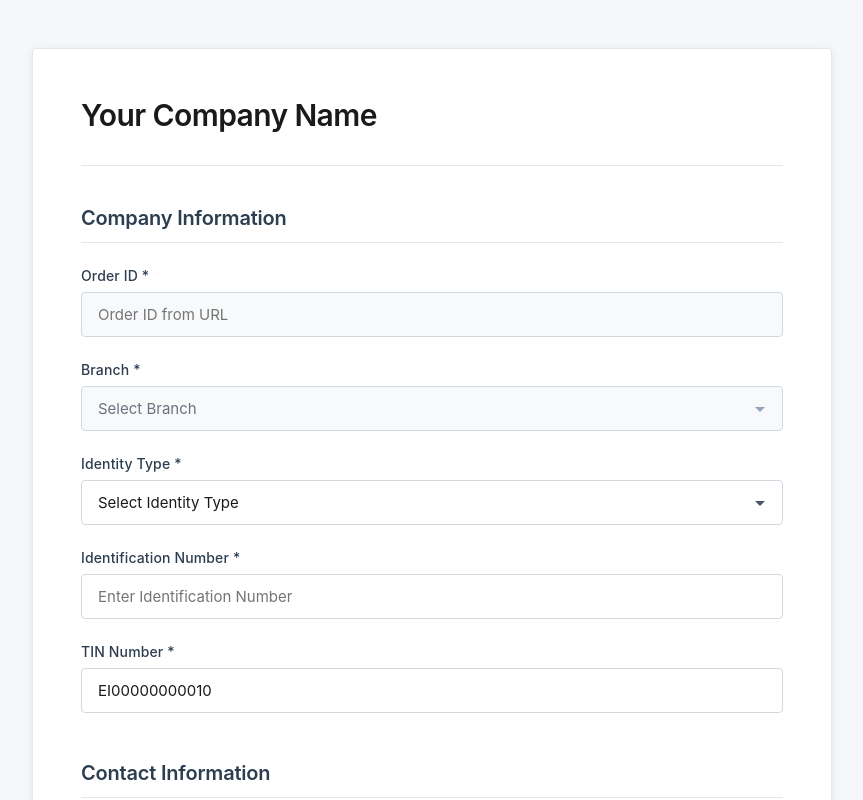
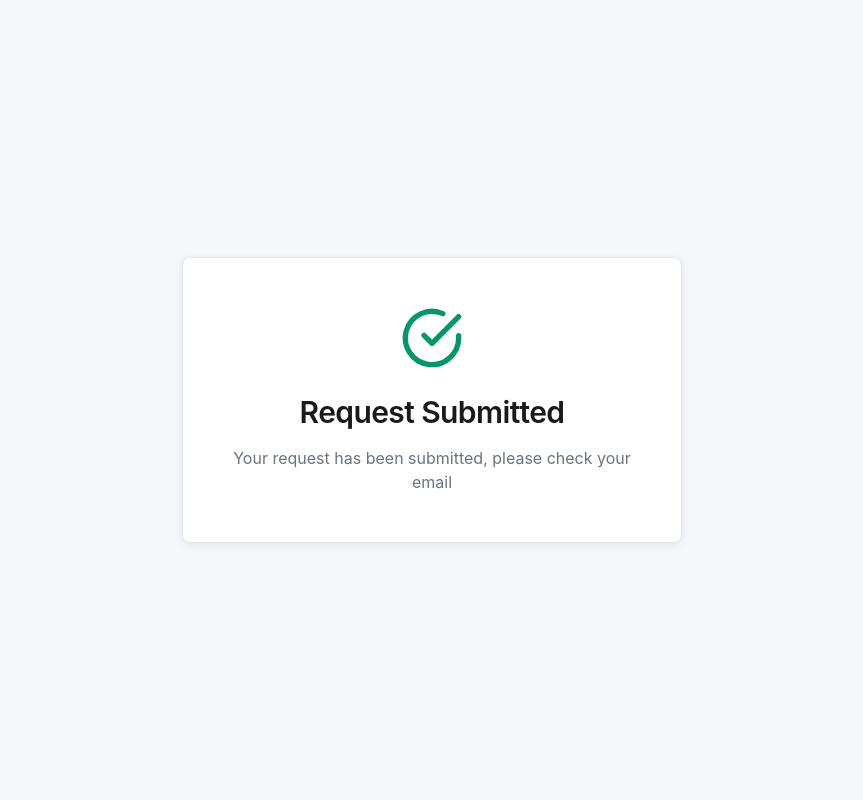
Before and after one commit to mnamz/einvoice-form, a Vue app: page /success in a window 1280 px wide. Shown: the top 800 px of the page, without its empty margins (208-1071 px from the left). Built offline with nearby package versions, Linux system fonts and the light colour scheme.

Commit message:
success page

```diff
--- a/package.json
+++ b/package.json
@@ -10,7 +10,8 @@
   "dependencies": {
     "imask": "^6.4.3",
     "sweetalert2": "^11.26.17",
-    "vue": "^3.3.4"
+    "vue": "^3.3.4",
+    "vue-router": "^4.6.4"
   },
   "devDependencies": {
     "@vitejs/plugin-vue": "^4.4.0",
--- a/src/App.vue
+++ b/src/App.vue
@@ -1,15 +1,10 @@
 <template>
-  <InvoiceForm />
+  <router-view />
 </template>
 
 <script>
-import InvoiceForm from './components/InvoiceForm.vue'
-
 export default {
-  name: 'App',
-  components: {
-    InvoiceForm
-  }
+  name: 'App'
 }
 </script>
 
--- a/src/components/InvoiceForm.vue
+++ b/src/components/InvoiceForm.vue
@@ -514,12 +514,14 @@ export default {
           toast: true,
           position: 'top-end',
           showConfirmButton: false,
-          timer: 3000,
+          timer: 2000,
           timerProgressBar: true
         })
 
-        // Reset form after successful submission (optional)
-        // this.resetForm()
+        // Redirect to success page after a short delay
+        setTimeout(() => {
+          this.$router.push('/success')
+        }, 2000)
 
       } catch (error) {
         Swal.fire({
--- /dev/null
+++ b/src/components/SuccessPage.vue
@@ -0,0 +1,87 @@
+<template>
+  <div class="success-page">
+    <div class="success-container">
+      <div class="success-icon">
+        <svg xmlns="http://www.w3.org/2000/svg" width="64" height="64" viewBox="0 0 24 24" fill="none" stroke="currentColor" stroke-width="2" stroke-linecap="round" stroke-linejoin="round">
+          <path d="M22 11.08V12a10 10 0 1 1-5.93-9.14"></path>
+          <polyline points="22 4 12 14.01 9 11.01"></polyline>
+        </svg>
+      </div>
+      <h1>Request Submitted</h1>
+      <p>Your request has been submitted, please check your email</p>
+    </div>
+  </div>
+</template>
+
+<script>
+export default {
+  name: 'SuccessPage'
+}
+</script>
+
+<style scoped>
+.success-page {
+  min-height: 100vh;
+  background: #f5f7fa;
+  display: flex;
+  justify-content: center;
+  align-items: center;
+  padding: 2rem;
+}
+
+.success-container {
+  background: white;
+  border-radius: 8px;
+  box-shadow: 0 2px 8px rgba(0, 0, 0, 0.08);
+  padding: 3rem;
+  text-align: center;
+  max-width: 500px;
+  width: 100%;
+  border: 1px solid #e1e8ed;
+}
+
+.success-icon {
+  color: #059669;
+  margin-bottom: 1.5rem;
+  display: flex;
+  justify-content: center;
+}
+
+.success-icon svg {
+  width: 64px;
+  height: 64px;
+}
+
+h1 {
+  color: #1a1a1a;
+  font-size: 1.875rem;
+  font-weight: 600;
+  margin-bottom: 1rem;
+  letter-spacing: -0.02em;
+}
+
+p {
+  color: #6b7280;
+  font-size: 1rem;
+  line-height: 1.5;
+  margin: 0;
+}
+
+@media (max-width: 768px) {
+  .success-page {
+    padding: 1.5rem 1rem;
+  }
+
+  .success-container {
+    padding: 2rem 1.5rem;
+  }
+
+  h1 {
+    font-size: 1.5rem;
+  }
+
+  p {
+    font-size: 0.9375rem;
+  }
+}
+</style>
--- a/src/main.js
+++ b/src/main.js
@@ -1,4 +1,5 @@
 import { createApp } from 'vue'
 import App from './App.vue'
+import router from './router'
 
-createApp(App).mount('#app')
+createApp(App).use(router).mount('#app')
--- /dev/null
+++ b/src/router/index.js
@@ -0,0 +1,23 @@
+import { createRouter, createWebHistory } from 'vue-router'
+import InvoiceForm from '../components/InvoiceForm.vue'
+import SuccessPage from '../components/SuccessPage.vue'
+
+const routes = [
+  {
+    path: '/',
+    name: 'InvoiceForm',
+    component: InvoiceForm
+  },
+  {
+    path: '/success',
+    name: 'SuccessPage',
+    component: SuccessPage
+  }
+]
+
+const router = createRouter({
+  history: createWebHistory(),
+  routes
+})
+
+export default router
```
Also changed, not shown: 1 other file (tests, documents, lock files or other folders).
